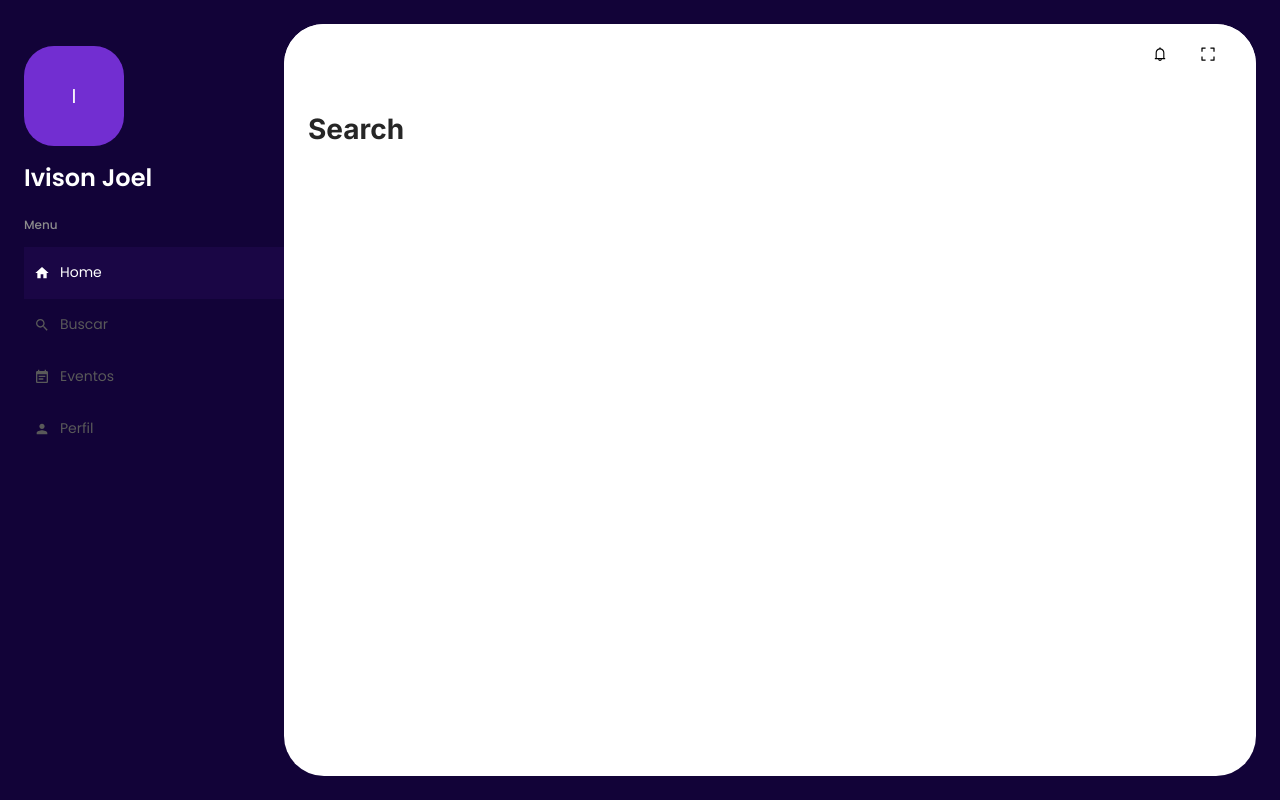
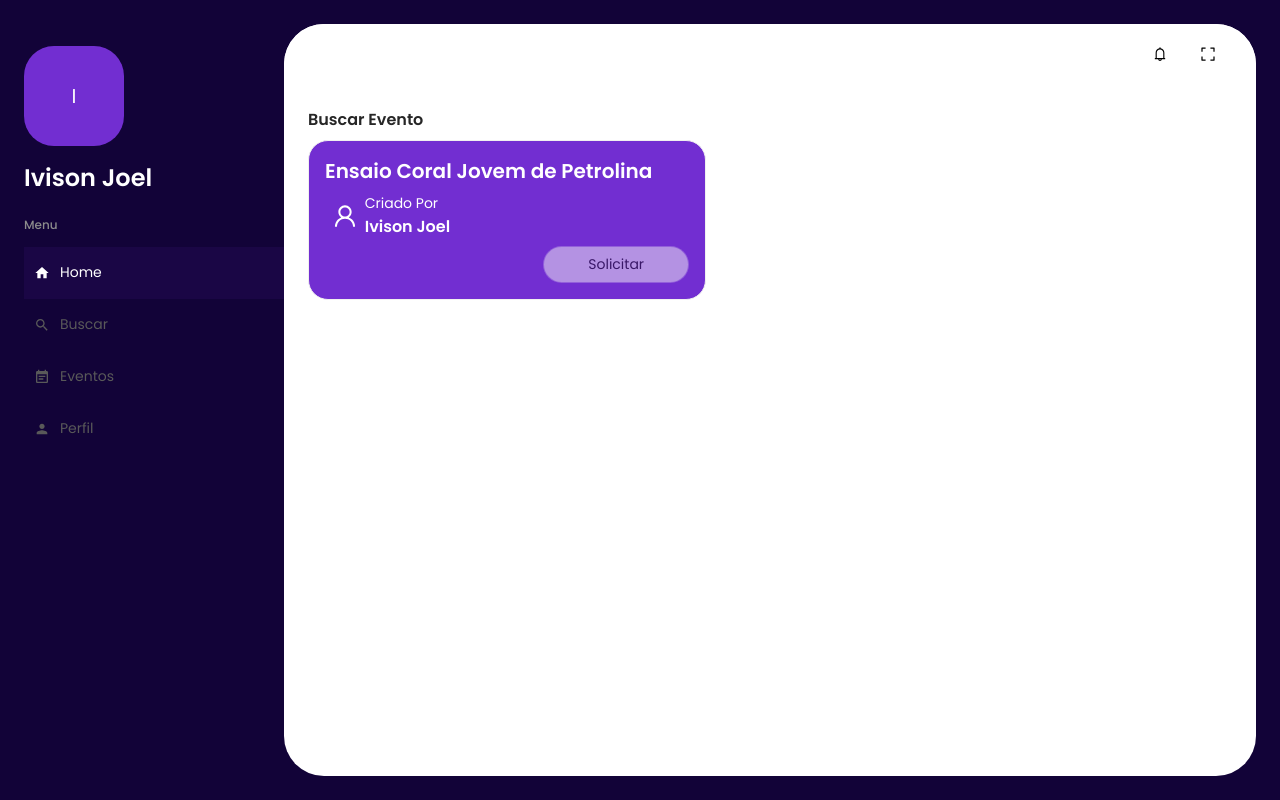
Before and after one commit to Ivisonj/IEvent-Frontend, a Next.js app in the folder ievent-frontend/: page /user/search in a window 1280 px wide. Built offline with nearby package versions, Linux system fonts and the light colour scheme; a web font is replaced by a local one.

Commit message:
feat: search page card creation

```diff
--- a/ievent-frontend/src/app/user/search/page.tsx
+++ b/ievent-frontend/src/app/user/search/page.tsx
@@ -1,5 +1,30 @@
+import { Box, Typography } from '@mui/material'
+
+import SearchPageCard from '@/components/searchPageCard'
+
+const eventData = [
+  {
+    id: '01',
+    title: 'Ensaio Coral Jovem de Petrolina',
+    createdBy: 'Ivison Joel',
+  },
+]
+
 const SearchPage = () => {
-  return <h1>Search</h1>
+  return (
+    <Box width="100%" flexDirection="column">
+      <Typography variant="h5" mb={1}>
+        Buscar Evento
+      </Typography>
+      {eventData.map((item) => (
+        <SearchPageCard
+          key={item.id}
+          title={item.title}
+          createdBy={item.createdBy}
+        />
+      ))}
+    </Box>
+  )
 }
 
 export default SearchPage
--- /dev/null
+++ b/ievent-frontend/src/components/searchPageCard/index.tsx
@@ -0,0 +1,71 @@
+'use client'
+import { UserOutlined } from '@ant-design/icons'
+import { Card, Typography, Stack, Button, useTheme } from '@mui/material'
+
+interface SearchPageCardProps {
+  title: string
+  createdBy: string
+}
+
+const SearchPageCard = ({ title, createdBy }: SearchPageCardProps) => {
+  const theme = useTheme()
+  return (
+    <Card
+      variant="outlined"
+      sx={{
+        width: 398,
+        p: 2,
+        borderRadius: 5,
+        backgroundColor: theme.palette.primary.main,
+        color: theme.palette.primary.contrastText,
+        cursor: 'pointer',
+      }}
+    >
+      <Stack
+        width="100%"
+        mb={1}
+        sx={{
+          display: '-webkit-box',
+          WebkitLineClamp: '1',
+          '-webkit-box-orient': 'vertical',
+          overflow: 'hidden',
+        }}
+      >
+        <Typography variant="h4">{title}</Typography>
+      </Stack>
+      <Stack width="100%" height="45px" direction="row" mb={1}>
+        <Stack
+          width="12%"
+          height="100%"
+          justifyContent="center"
+          alignItems="center"
+        >
+          <UserOutlined style={{ fontSize: '1.5rem' }} />
+        </Stack>
+        <Stack width="98%" height="100%" direction="column">
+          <Typography variant="h6">Criado Por</Typography>
+          <Typography variant="h5">{createdBy}</Typography>
+        </Stack>
+      </Stack>
+      <Stack width="100%" alignItems="flex-end">
+        <Button
+          variant="outlined"
+          sx={{
+            width: '40%',
+            borderRadius: '20px',
+            bgcolor: theme.palette.grey[100],
+            color: theme.palette.common.black,
+            opacity: '50%',
+            '&:hover': {
+              bgcolor: theme.palette.grey[300],
+            },
+          }}
+        >
+          Solicitar
+        </Button>
+      </Stack>
+    </Card>
+  )
+}
+
+export default SearchPageCard
```
